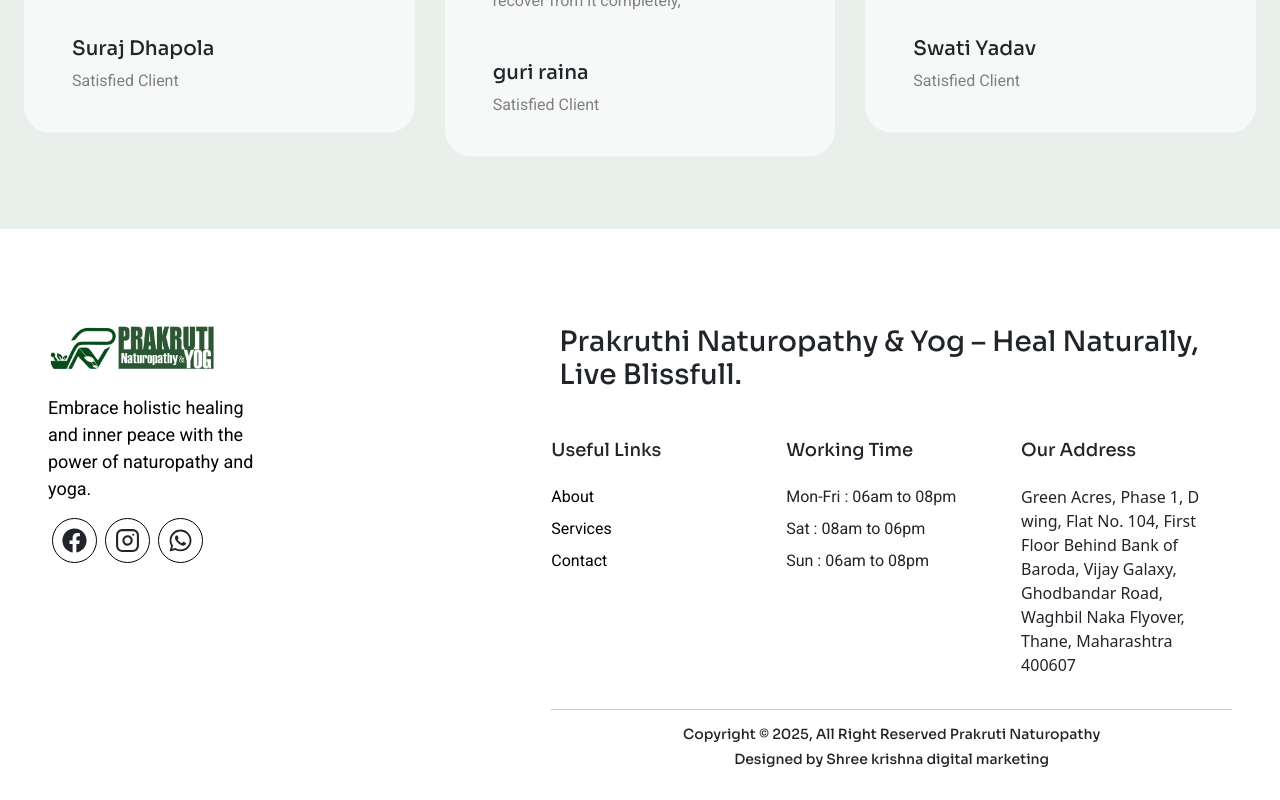
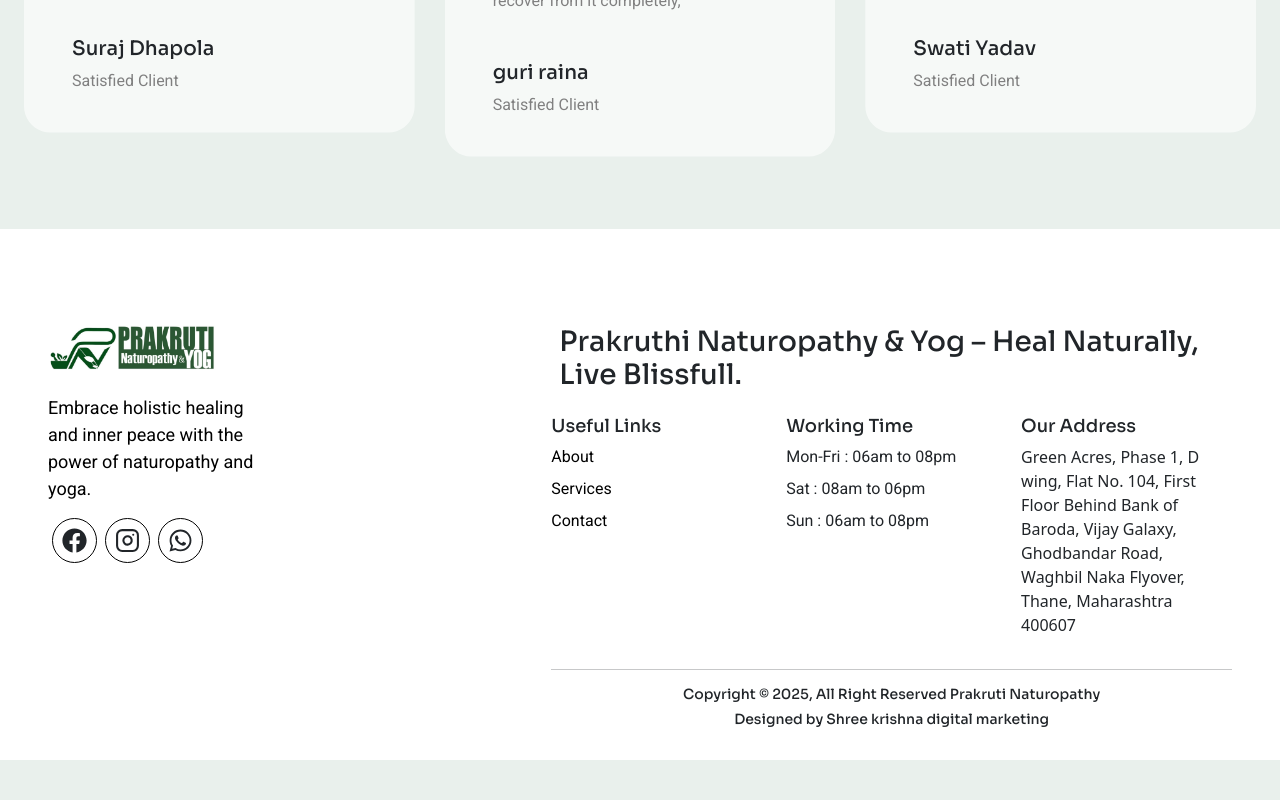
Before and after one commit to nikhilkumar0811/prakruti, a React (Vite) app: page / in a window 1280 px wide. Shown: the part 4220-5020 px from the top of the page. After the commit the page ends 4980 px from the top, so only its background shows below. Built offline with nearby package versions, Linux system fonts and the light colour scheme.

Commit message:
update18

```diff
--- a/src/Components/Footer.jsx
+++ b/src/Components/Footer.jsx
@@ -95,7 +95,7 @@ const Footer = () => {
             <h3 className="px-2 " style={{ fontFamily: "var(--head-font)" }}>
               Prakruthi Naturopathy & Yog – Heal Naturally, Live Blissfull.{" "}
             </h3>
-            <div className="row mt-5">
+            <div className="row mt-4">
               <div className="col-12 col-md-4">
                 <h5
                   style={{ fontFamily: "var(--head-font)", fontSize: "18px" }}
@@ -111,7 +111,7 @@ const Footer = () => {
                   }}
                 >
                   <NavLink to="/about">
-                    <li className="mt-4 text-black">About</li>
+                    <li className="mt-1 text-black">About</li>
                   </NavLink>
                   {Servicedata.slice(0, 1).map((data) => (
                     <NavLink to={data.slug}>
@@ -137,7 +137,7 @@ const Footer = () => {
                     fontSize: "16px",
                   }}
                 >
-                  <li className="mt-4">Mon-Fri : 06am to 08pm</li>
+                  <li className="mt-1">Mon-Fri : 06am to 08pm</li>
                   <li className="mt-2">Sat : 08am to 06pm</li>
                   <li className="mt-2">Sun : 06am to 08pm</li>
                 </ul>
@@ -149,7 +149,7 @@ const Footer = () => {
                   Our Address
                 </h5>
                 <p
-                  className="pe-4 mt-4"
+                  className="pe-4 mt-1"
                   style={{ pfontFamily: "var(--para-font)", fontSize: "16px" }}
                 >
                   Green Acres, Phase 1, D wing, Flat No. 104, First Floor Behind
```
